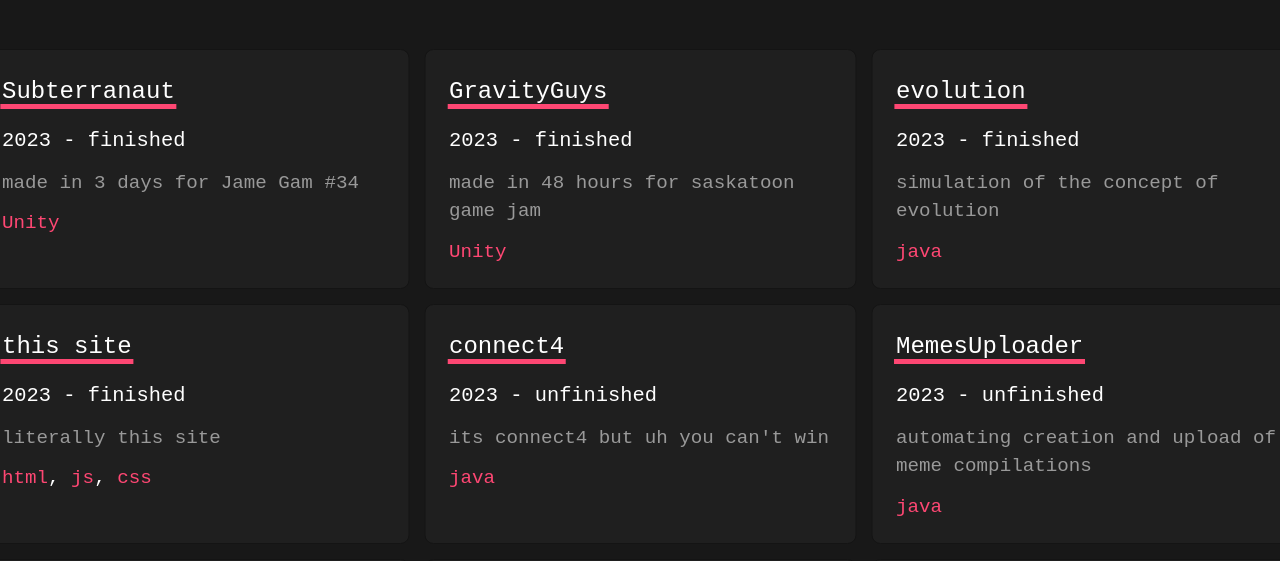
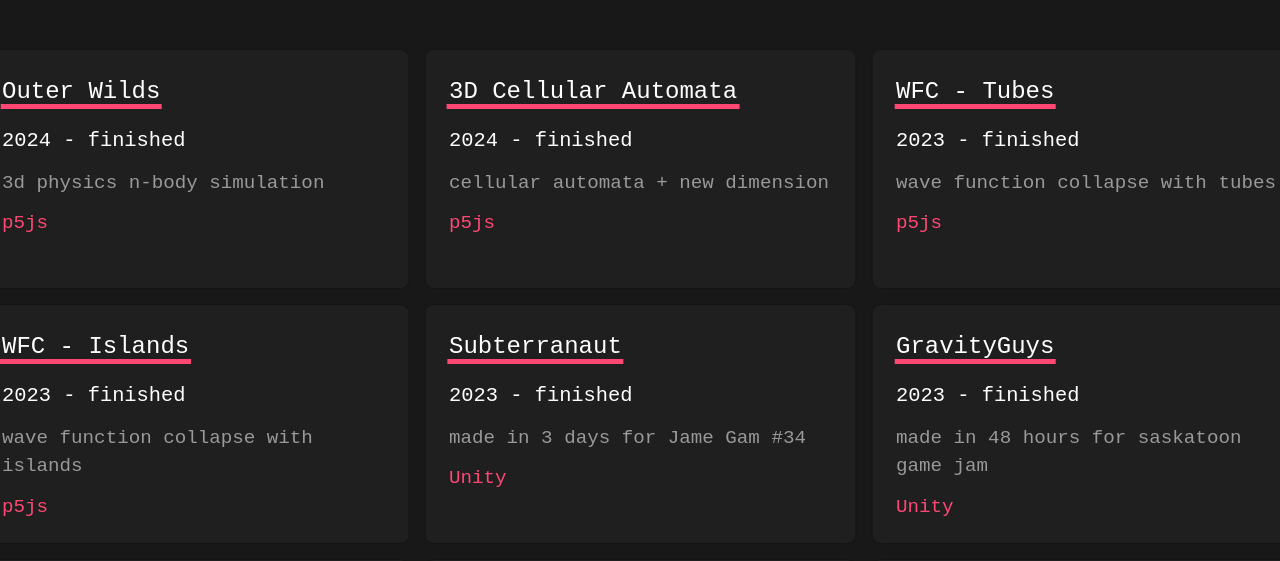
Before and after one commit to longestcow/portfolio, a plain HTML site: page projects.html in a window 1280 px wide. Shown: the part 239-800 px from the top of the page. Drawn offline with nearby package versions, Linux system fonts and the light colour scheme; a web font is replaced by a local one.

Commit message:
projects update and socials

```diff
--- a/projectsLoad.js
+++ b/projectsLoad.js
@@ -1,4 +1,36 @@
 const projectsData = [
+  {
+    "name": "Outer Wilds",
+    "year": 2024,
+    "status": "finished",
+    "desc": "3d physics n-body simulation",
+    "lang": ["p5js"],
+    "links": ["https://github.com/longestcow/OuterWilds"]
+  },
+  {
+    "name": "3D Cellular Automata",
+    "year": 2024,
+    "status": "finished",
+    "desc": "cellular automata + new dimension",
+    "lang": ["p5js"],
+    "links": ["https://longestcow.github.io/3DGameOfLife/"]
+  },
+  {
+    "name": "WFC - Tubes",
+    "year": 2023,
+    "status": "finished",
+    "desc": "wave function collapse with tubes",
+    "lang": ["p5js"],
+    "links": ["https://longestcow.github.io/WaveFunctionCollapse/WFCTubes/"]
+  },
+  {
+    "name": "WFC - Islands",
+    "year": 2023,
+    "status": "finished",
+    "desc": "wave function collapse with islands",
+    "lang": ["p5js"],
+    "links": ["https://longestcow.github.io/WaveFunctionCollapse/WFCIslands/"]
+  },
   {
     "name": "Subterranaut",
     "year": 2023,
@@ -19,7 +51,7 @@ const projectsData = [
     "name": "evolution",
     "year": 2023,
     "status": "finished",
-    "desc": "simulation of the concept of evolution",
+    "desc": "simulation of genetic evolution",
     "lang": ["java"],
     "links": ["https://github.com/longestcow/Evolution"]
   },
```
Also changed, not shown: contact.html (+4 -4 lines).
